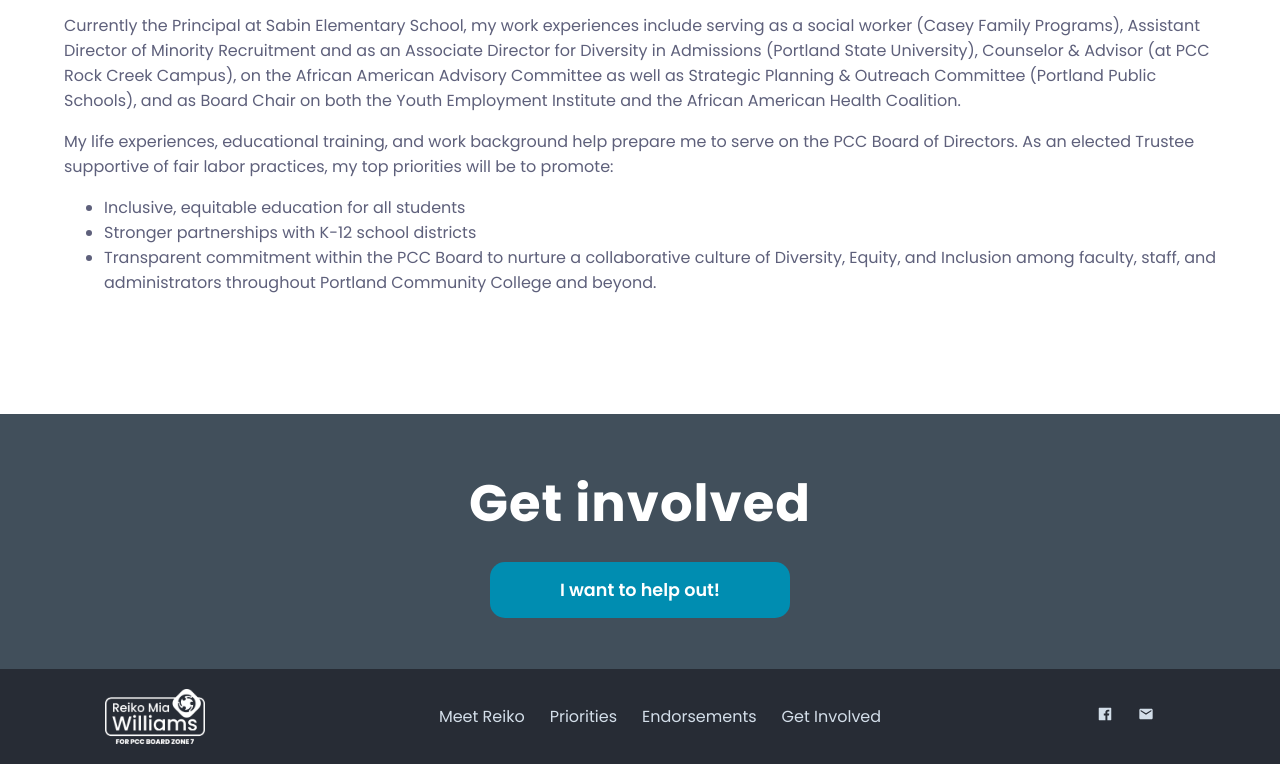
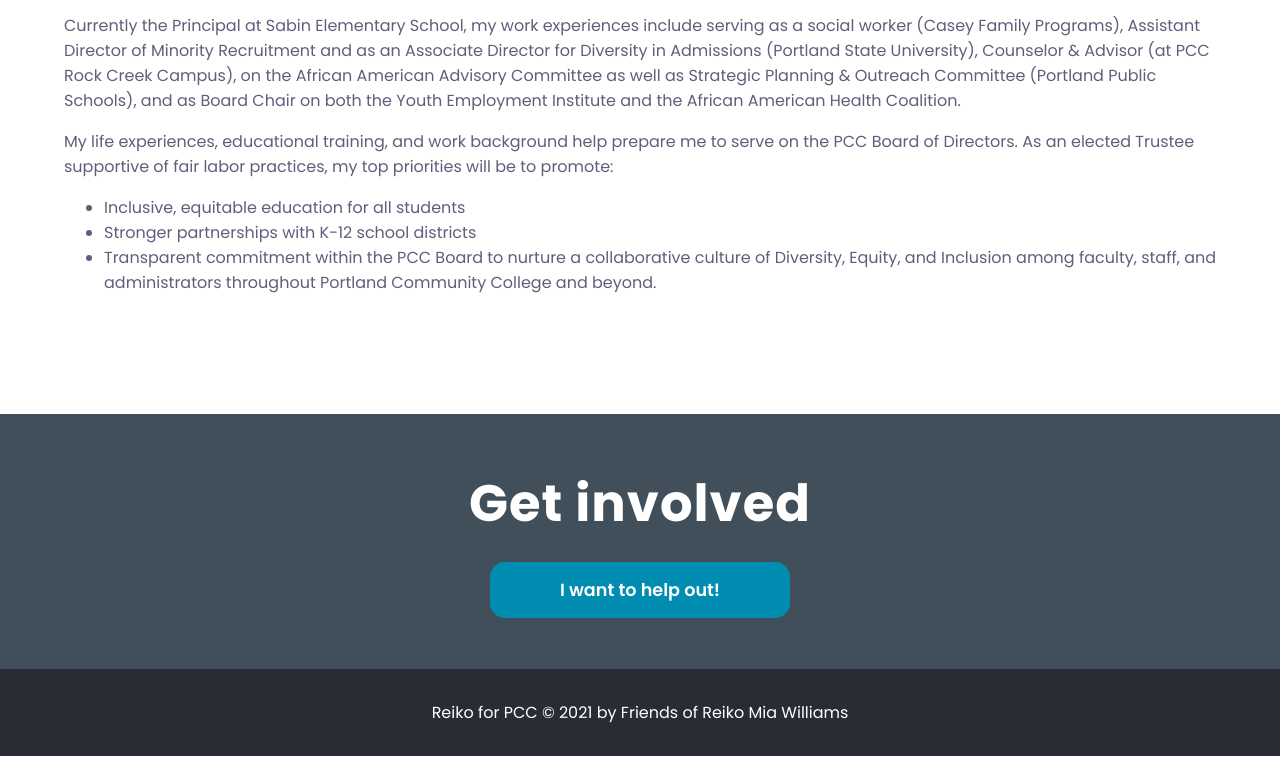
Before and after one commit to bmediax/reikoforpcc, a Gatsby site: page /meet-reiko in a window 1280 px wide. Shown: the part 676-1440 px from the top of the page. Built offline with nearby package versions, Linux system fonts and the light colour scheme; Gatsby itself is replaced by a stand-in of ours.

Commit message:
Added copyright to footer

```diff
--- a/src/components/Footer.js
+++ b/src/components/Footer.js
@@ -10,17 +10,17 @@
     // const navItems = useContext(navContext)
     return (
         <footer>
-            <div id="footer-wrapper">
-                <div className="footer-logo">
-                    <StaticImage src="../images/gfx/logo-icon_white.png" alt="Reiko for PCC Logo" width={100} />
+            <div id="footer-wrapper" style={{ padding: "15px 15px"}}>
+                {/* <div className="footer-logo"> */}
+                    {/* <StaticImage src="../images/gfx/logo-icon_white.png" alt="Reiko for PCC Logo" width={100} /> */}
                     {/* <img src={props.logo} alt="Reiko for PCC Logo" /> */}
-                </div>
-                <ul className="footer-nav">
+                {/* </div> */}
+                {/* <ul className="footer-nav"> */}
                 {/* {navItems.map(navs => (
                     <li key={navs.id}>
                         <a href={navs.path}>{navs.title}</a>
                     </li> */}
-                    <li>
+                    {/* <li>
                         <Link to="/meet-reiko">Meet Reiko</Link>
                     </li>
                     <li>
@@ -31,15 +31,17 @@
                     </li>
                     <li>
                         <Link to="/get-involved">Get Involved</Link>
-                    </li>
-                </ul>
+                    </li> */}
+                    {/* <li style={{ color: "#FFF" }}>Reiko for PCC &copy; {new Date().getFullYear()} by Friends of Reiko Mia Williams </li> */}
+                {/* </ul> */}
                 <div className="footer-social">
                     {/* <ReactTooltip
                         id="main"
                         multiline={true}
                     /> */}
-                    <a href="https://facebook.com/Williams4PCC"><AiFillFacebook data-for="main" data-tip="Like us on Facebook" data-iscapture="true" alt="Follow us on Facebook"/></a>
-                    <a href="mailto:reiko4pcc@gmail.com"><MdEmail data-for="main" data-tip="Email Us" data-iscapture="true" alt="Email Reiko" /></a>
+                    <p style={{ color: "#FFF", textAlign: 'center' }}>Reiko for PCC &copy; {new Date().getFullYear()} by Friends of Reiko Mia Williams </p>
+                    {/* <a href="https://facebook.com/Williams4PCC"><AiFillFacebook data-for="main" data-tip="Like us on Facebook" data-iscapture="true" alt="Follow us on Facebook"/></a>
+                    <a href="mailto:reiko4pcc@gmail.com"><MdEmail data-for="main" data-tip="Email Us" data-iscapture="true" alt="Email Reiko" /></a> */}
                 </div>
             </div>
         </footer>
```
